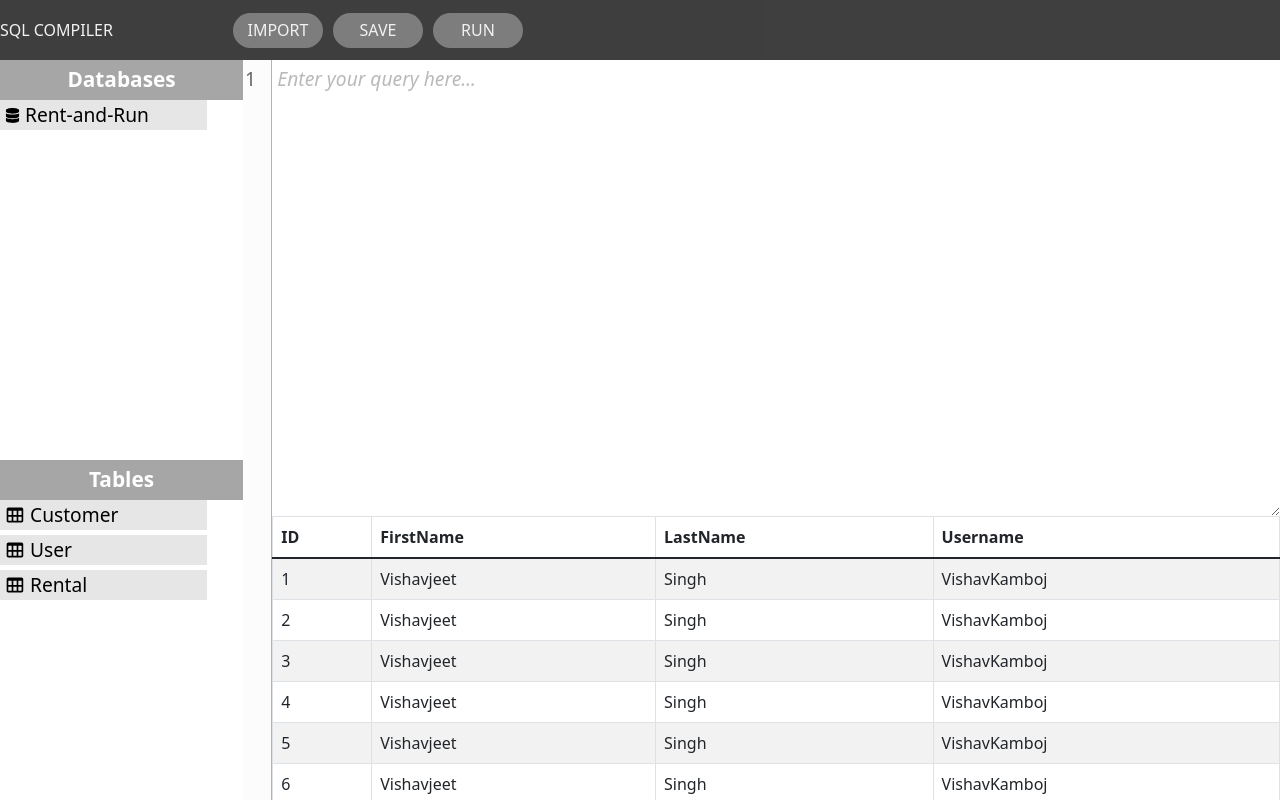
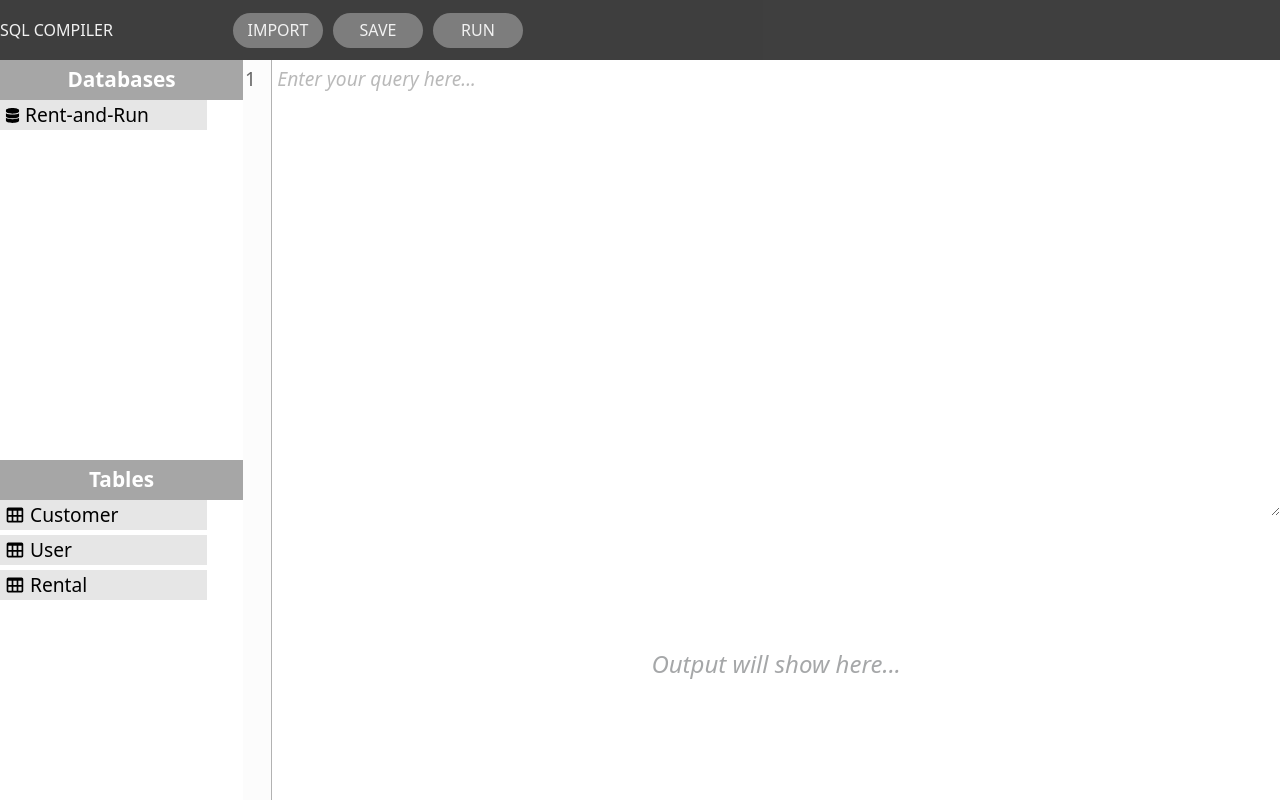
Before and after one commit to VishavKamboj01/sql_query_editor, a React (Create React App) app: page / in a window 1280 px wide. Built offline with nearby package versions, Linux system fonts and the light colour scheme.

Commit message:
Added run button functionality.

```diff
--- a/src/Components/Editor/Editor.jsx
+++ b/src/Components/Editor/Editor.jsx
@@ -8,11 +8,10 @@ import {
 } from "./editorStyles";
 import Output from "./Output";
 import Sidebar from "./Sidebar";
-import { table1 } from "../../Tables/tables";
 
-export default function Editor() {
+export default function Editor({ runClicked, onComplete }) {
   const [markerValue, setMarkerValue] = useState("1  ");
-  const [lineCounter, setLineCounter] = useState(2);
+  const [lineCounter, setLineCounter] = useState(1);
   const [code, setCode] = useState("");
   const [enterCount, setEnterCount] = useState(0);
 
@@ -66,7 +65,12 @@ export default function Editor() {
               onChange={handleCodeChange}
               placeholder="Enter your query here..."
             />
-            <Output headers={table1.headers} data={table1.data} />
+
+            {runClicked ? (
+              <Output query={code} nothing={false} onComplete={onComplete} />
+            ) : (
+              <Output nothing={true} query={code} onComplete={onComplete} />
+            )}
           </div>
         </div>
       </CodeAreaContainer>
--- a/src/Components/Editor/Output.jsx
+++ b/src/Components/Editor/Output.jsx
@@ -1,20 +1,24 @@
-import React from "react";
+import React, { useEffect, useState } from "react";
 import { ResultContainer } from "./outputStyles";
 import { Table } from "react-bootstrap";
+import { executeQuery } from "../../Tables/tables";
 
-export default function Output({ headers, data }) {
+export default function Output({ nothing, query, onComplete }) {
+  const table = executeQuery(query);
+
   return (
     <ResultContainer>
+      {!nothing && query !== "" ? (
         <Table striped bordered hover>
           <thead>
             <tr>
-            {headers.map((header) => (
+              {table.headers.map((header) => (
                 <th>{header}</th>
               ))}
             </tr>
           </thead>
           <tbody>
-          {data.map((item) => (
+            {table.data.map((item) => (
               <tr>
                 {Object.keys(item).map((key) => (
                   <td>{item[key]}</td>
@@ -23,6 +27,21 @@ export default function Output({ headers, data }) {
             ))}
           </tbody>
         </Table>
+      ) : (
+        <div
+          style={{
+            width: "100%",
+            height: "100%",
+            display: "flex",
+            justifyContent: "center",
+            alignItems: "center",
+          }}
+        >
+          <h4 style={{ opacity: 0.4, fontStyle: "italic" }}>
+            Output will show here...
+          </h4>
+        </div>
+      )}
     </ResultContainer>
   );
 }
--- a/src/Components/Home/Home.jsx
+++ b/src/Components/Home/Home.jsx
@@ -1,4 +1,4 @@
-import React from "react";
+import React, { useState } from "react";
 import {
   BaseContainer,
   Button,
@@ -6,8 +6,13 @@ import {
   TopBarContainer,
 } from "./homeStyles";
 import Editor from "../Editor/Editor";
-import Output from "../Editor/Output";
 export default function Home() {
+  const [runClicked, setRunClicked] = useState(false);
+
+  const handleOutputComplete = () => {
+    setRunClicked(false);
+  };
+
   return (
     <BaseContainer>
       <TopBarContainer>
@@ -15,12 +20,16 @@ export default function Home() {
         <ButtonsContainer>
           <Button>IMPORT</Button>
           <Button>SAVE</Button>
-          <Button>RUN</Button>
+          <Button
+            onClick={() => {
+              setRunClicked(true);
+            }}
+          >
+            RUN
+          </Button>
         </ButtonsContainer>
       </TopBarContainer>
-      <Editor>
-        <Output />
-      </Editor>
+      <Editor runClicked={runClicked} onComplete={handleOutputComplete} />
     </BaseContainer>
   );
 }
--- a/src/Tables/tables.js
+++ b/src/Tables/tables.js
@@ -1,4 +1,9 @@
-export const table1 = {
+export function executeQuery(query) {
+  if (query === "select * from customer") return table1;
+  else return { headers: [], data: [{}] };
+}
+
+const table1 = {
   headers: ["ID", "FirstName", "LastName", "Username"],
   data: [
     {
```
Lines whose indentation alone changed are shown as unchanged.
